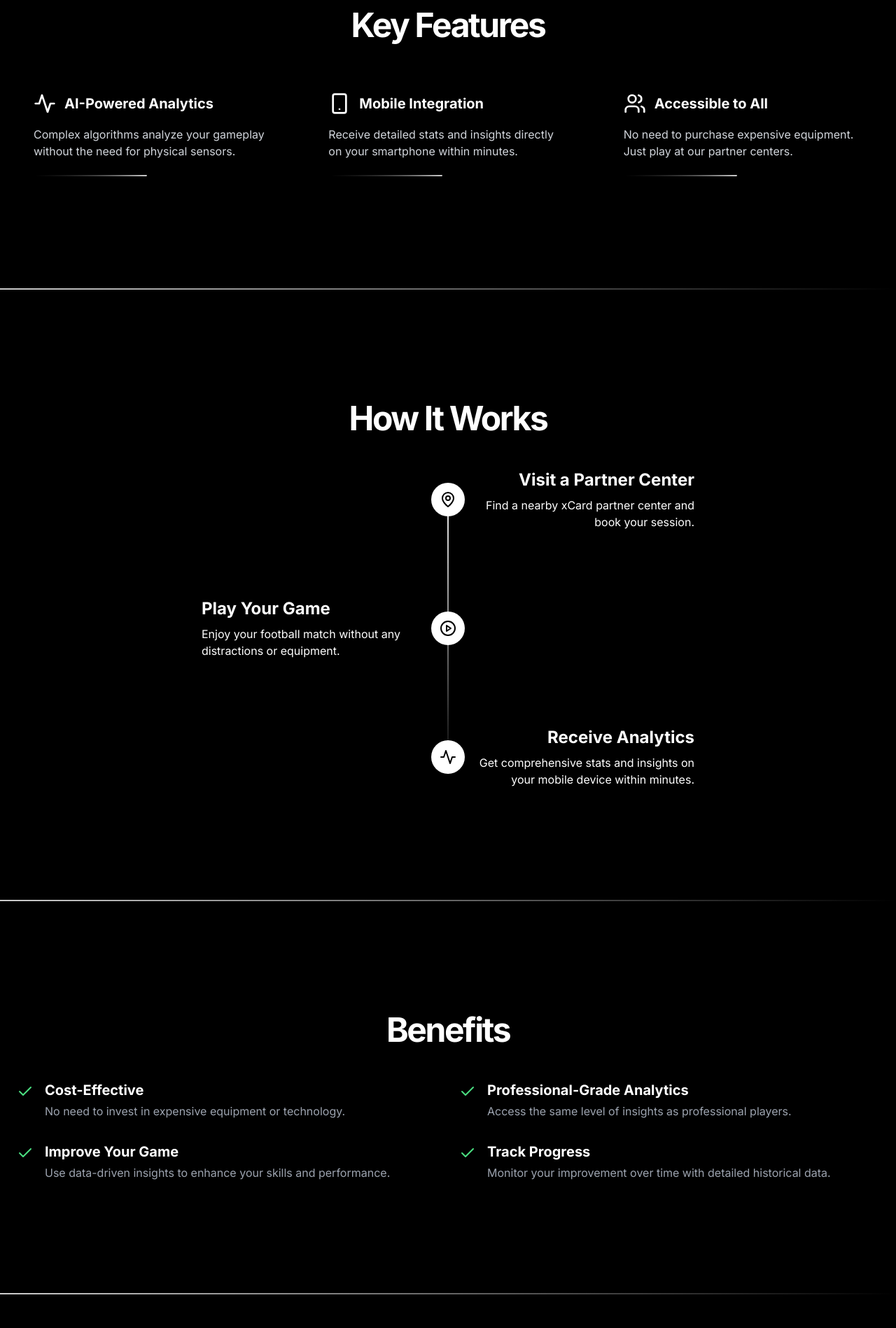
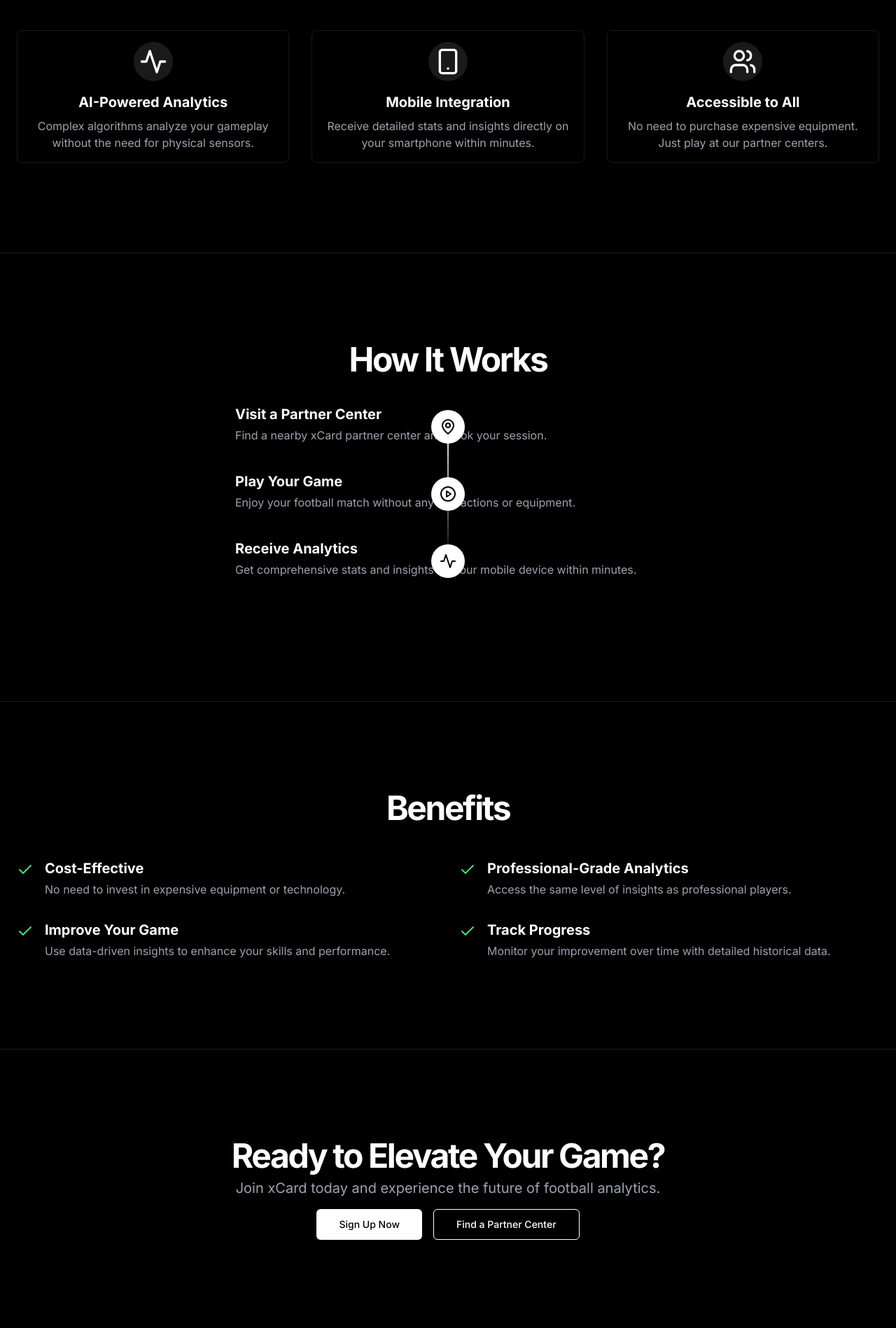
Before and after one commit to adityanair174/xcard-website, a Next.js app: page / in a window 1280 px wide. Shown: the part 802-2700 px from the top of the page at 70% size. Built offline with nearby package versions, Linux system fonts and the light colour scheme.

Commit message:
Update page.tsx

```diff
--- a/app/page.tsx
+++ b/app/page.tsx
@@ -1,6 +1,7 @@
 import { Button } from "@/components/ui/button"
 import { Activity, BarChart2, MapPin, PlayCircle, Smartphone, Users } from 'lucide-react'
 import Link from "next/link"
+import Image from "next/image"
 
 export default function LandingPage() {
   return (
@@ -41,169 +42,63 @@ export default function LandingPage() {
             </div>
           </div>
         </section>
-        <div className="section-divider"></div>
-        <section id="features" className="w-full py-12 md:py-24 lg:py-32">
+        <section id="features" className="w-full py-12 md:py-24 lg:py-32 border-t border-white/10">
           <div className="container px-4 md:px-6">
             <h2 className="text-3xl font-bold tracking-tighter sm:text-5xl text-center mb-12">Key Features</h2>
-            <div className="grid grid-cols-1 md:grid-cols-2 lg:grid-cols-3 gap-8">
-              <div className="feature-box" role="article" aria-labelledby="feature-1-title">
-                <div className="relative z-10 p-6">
-                  <div className="flex items-center mb-4">
-                    <Activity className="h-8 w-8 text-white mr-3 flex-shrink-0" aria-hidden="true" />
-                    <h3 id="feature-1-title" className="text-xl font-bold text-white">AI-Powered Analytics</h3>
-                  </div>
-                  <p className="text-gray-300">Complex algorithms analyze your gameplay without the need for physical sensors.</p>
-                </div>
-              </div>
-              <div className="feature-box" role="article" aria-labelledby="feature-2-title">
-                <div className="relative z-10 p-6">
-                  <div className="flex items-center mb-4">
-                    <Smartphone className="h-8 w-8 text-white mr-3 flex-shrink-0" aria-hidden="true" />
-                    <h3 id="feature-2-title" className="text-xl font-bold text-white">Mobile Integration</h3>
-                  </div>
-                  <p className="text-gray-300">Receive detailed stats and insights directly on your smartphone within minutes.</p>
-                </div>
-              </div>
-              <div className="feature-box" role="article" aria-labelledby="feature-3-title">
-                <div className="relative z-10 p-6">
-                  <div className="flex items-center mb-4">
-                    <Users className="h-8 w-8 text-white mr-3 flex-shrink-0" aria-hidden="true" />
-                    <h3 id="feature-3-title" className="text-xl font-bold text-white">Accessible to All</h3>
-                  </div>
-                  <p className="text-gray-300">No need to purchase expensive equipment. Just play at our partner centers.</p>
-                </div>
-              </div>
+            <div className="grid grid-cols-1 md:grid-cols-3 gap-8">
+              <FeatureCard
+                icon={<Activity className="h-10 w-10" />}
+                title="AI-Powered Analytics"
+                description="Complex algorithms analyze your gameplay without the need for physical sensors."
+              />
+              <FeatureCard
+                icon={<Smartphone className="h-10 w-10" />}
+                title="Mobile Integration"
+                description="Receive detailed stats and insights directly on your smartphone within minutes."
+              />
+              <FeatureCard
+                icon={<Users className="h-10 w-10" />}
+                title="Accessible to All"
+                description="No need to purchase expensive equipment. Just play at our partner centers."
+              />
             </div>
           </div>
         </section>
-        <div className="section-divider"></div>
-        <section id="how-it-works" className="w-full py-12 md:py-24 lg:py-32">
+        <section id="how-it-works" className="w-full py-12 md:py-24 lg:py-32 border-t border-white/10">
           <div className="container px-4 md:px-6">
             <h2 className="text-3xl font-bold tracking-tighter sm:text-5xl text-center mb-12">How It Works</h2>
             <div className="relative max-w-3xl mx-auto">
               <div className="absolute left-1/2 w-0.5 bg-gradient-to-b from-white to-transparent" style={{ top: '24px', bottom: '24px', transform: 'translateX(-50%)' }}></div>
-              <div className="space-y-24">
-                <div className="relative flex items-center">
-                  <div className="flex-1 pr-8 text-right">
-                    <h3 className="text-2xl font-bold mb-2 text-white">Visit a Partner Center</h3>
-                    <p className="text-white max-w-xs ml-auto">Find a nearby xCard partner center and book your session.</p>
-                  </div>
-                  <div className="absolute left-1/2 transform -translate-x-1/2 w-12 h-12 bg-white rounded-full flex items-center justify-center z-10">
-                    <MapPin className="h-6 w-6 text-black" />
-                  </div>
-                </div>
-                <div className="relative flex items-center">
-                  <div className="absolute left-1/2 transform -translate-x-1/2 w-12 h-12 bg-white rounded-full flex items-center justify-center z-10">
-                    <PlayCircle className="h-6 w-6 text-black" />
-                  </div>
-                  <div className="flex-1 pl-8 ml-auto">
-                    <h3 className="text-2xl font-bold mb-2 text-white">Play Your Game</h3>
-                    <p className="text-white max-w-xs">Enjoy your football match without any distractions or equipment.</p>
-                  </div>
-                </div>
-                <div className="relative flex items-center">
-                  <div className="flex-1 pr-8 text-right">
-                    <h3 className="text-2xl font-bold mb-2 text-white">Receive Analytics</h3>
-                    <p className="text-white max-w-xs ml-auto">Get comprehensive stats and insights on your mobile device within minutes.</p>
-                  </div>
-                  <div className="absolute left-1/2 transform -translate-x-1/2 w-12 h-12 bg-white rounded-full flex items-center justify-center z-10">
-                    <Activity className="h-6 w-6 text-black" />
-                  </div>
-                </div>
-              </div>
+              <TimelineItem
+                icon={<MapPin className="h-6 w-6" />}
+                title="Visit a Partner Center"
+                description="Find a nearby xCard partner center and book your session."
+              />
+              <TimelineItem
+                icon={<PlayCircle className="h-6 w-6" />}
+                title="Play Your Game"
+                description="Enjoy your football match without any distractions or equipment."
+              />
+              <TimelineItem
+                icon={<Activity className="h-6 w-6" />}
+                title="Receive Analytics"
+                description="Get comprehensive stats and insights on your mobile device within minutes."
+              />
             </div>
           </div>
         </section>
-        <div className="section-divider"></div>
-        <section id="benefits" className="w-full py-12 md:py-24 lg:py-32">
+        <section id="benefits" className="w-full py-12 md:py-24 lg:py-32 border-t border-white/10">
           <div className="container px-4 md:px-6">
             <h2 className="text-3xl font-bold tracking-tighter sm:text-5xl text-center mb-12">Benefits</h2>
-            <ul className="grid grid-cols-1 md:grid-cols-2 gap-8">
-              <li className="flex items-start space-x-4">
-                <svg
-                  className="h-6 w-6 text-green-400 mt-1"
-                  fill="none"
-                  height="24"
-                  stroke="currentColor"
-                  strokeLinecap="round"
-                  strokeLinejoin="round"
-                  strokeWidth="2"
-                  viewBox="0 0 24 24"
-                  width="24"
-                  xmlns="http://www.w3.org/2000/svg"
-                >
-                  <polyline points="20 6 9 17 4 12" />
-                </svg>
-                <div>
-                  <h3 className="font-bold text-xl mb-1">Cost-Effective</h3>
-                  <p className="text-gray-400">No need to invest in expensive equipment or technology.</p>
-                </div>
-              </li>
-              <li className="flex items-start space-x-4">
-                <svg
-                  className="h-6 w-6 text-green-400 mt-1"
-                  fill="none"
-                  height="24"
-                  stroke="currentColor"
-                  strokeLinecap="round"
-                  strokeLinejoin="round"
-                  strokeWidth="2"
-                  viewBox="0 0 24 24"
-                  width="24"
-                  xmlns="http://www.w3.org/2000/svg"
-                >
-                  <polyline points="20 6 9 17 4 12" />
-                </svg>
-                <div>
-                  <h3 className="font-bold text-xl mb-1">Professional-Grade Analytics</h3>
-                  <p className="text-gray-400">Access the same level of insights as professional players.</p>
-                </div>
-              </li>
-              <li className="flex items-start space-x-4">
-                <svg
-                  className="h-6 w-6 text-green-400 mt-1"
-                  fill="none"
-                  height="24"
-                  stroke="currentColor"
-                  strokeLinecap="round"
-                  strokeLinejoin="round"
-                  strokeWidth="2"
-                  viewBox="0 0 24 24"
-                  width="24"
-                  xmlns="http://www.w3.org/2000/svg"
-                >
-                  <polyline points="20 6 9 17 4 12" />
-                </svg>
-                <div>
-                  <h3 className="font-bold text-xl mb-1">Improve Your Game</h3>
-                  <p className="text-gray-400">Use data-driven insights to enhance your skills and performance.</p>
-                </div>
-              </li>
-              <li className="flex items-start space-x-4">
-                <svg
-                  className="h-6 w-6 text-green-400 mt-1"
-                  fill="none"
-                  height="24"
-                  stroke="currentColor"
-                  strokeLinecap="round"
-                  strokeLinejoin="round"
-                  strokeWidth="2"
-                  viewBox="0 0 24 24"
-                  width="24"
-                  xmlns="http://www.w3.org/2000/svg"
-                >
-                  <polyline points="20 6 9 17 4 12" />
-                </svg>
-                <div>
-                  <h3 className="font-bold text-xl mb-1">Track Progress</h3>
-                  <p className="text-gray-400">Monitor your improvement over time with detailed historical data.</p>
-                </div>
-              </li>
-            </ul>
+            <div className="grid grid-cols-1 md:grid-cols-2 gap-8">
+              <BenefitItem title="Cost-Effective" description="No need to invest in expensive equipment or technology." />
+              <BenefitItem title="Professional-Grade Analytics" description="Access the same level of insights as professional players." />
+              <BenefitItem title="Improve Your Game" description="Use data-driven insights to enhance your skills and performance." />
+              <BenefitItem title="Track Progress" description="Monitor your improvement over time with detailed historical data." />
+            </div>
           </div>
         </section>
-        <div className="section-divider"></div>
-        <section className="w-full py-12 md:py-24 lg:py-32">
+        <section className="w-full py-12 md:py-24 lg:py-32 border-t border-white/10">
           <div className="container px-4 md:px-6">
             <div className="flex flex-col items-center space-y-4 text-center">
               <div className="space-y-2">
@@ -234,3 +129,52 @@ export default function LandingPage() {
     </div>
   )
 }
+
+function FeatureCard({ icon, title, description }) {
+  return (
+    <div className="flex flex-col items-center text-center p-4 border border-white/10 rounded-lg">
+      <div className="mb-4 p-2 bg-white/10 rounded-full">{icon}</div>
+      <h3 className="text-xl font-bold mb-2">{title}</h3>
+      <p className="text-gray-400">{description}</p>
+    </div>
+  )
+}
+
+function TimelineItem({ icon, title, description }) {
+  return (
+    <div className="relative flex items-center mb-12">
+      <div className="absolute left-1/2 transform -translate-x-1/2 w-12 h-12 bg-white rounded-full flex items-center justify-center z-10">
+        <div className="text-black">{icon}</div>
+      </div>
+      <div className="ml-20 -mt-2">
+        <h3 className="text-xl font-bold mb-1">{title}</h3>
+        <p className="text-gray-400">{description}</p>
+      </div>
+    </div>
+  )
+}
+
+function BenefitItem({ title, description }) {
+  return (
+    <div className="flex items-start space-x-4">
+      <svg
+        className="h-6 w-6 text-green-400 mt-1 flex-shrink-0"
+        fill="none"
+        height="24"
+        stroke="currentColor"
+        strokeLinecap="round"
+        strokeLinejoin="round"
+        strokeWidth="2"
+        viewBox="0 0 24 24"
+        width="24"
+        xmlns="http://www.w3.org/2000/svg"
+      >
+        <polyline points="20 6 9 17 4 12" />
+      </svg>
+      <div>
+        <h3 className="font-bold text-xl mb-1">{title}</h3>
+        <p className="text-gray-400">{description}</p>
+      </div>
+    </div>
+  )
+}
```
